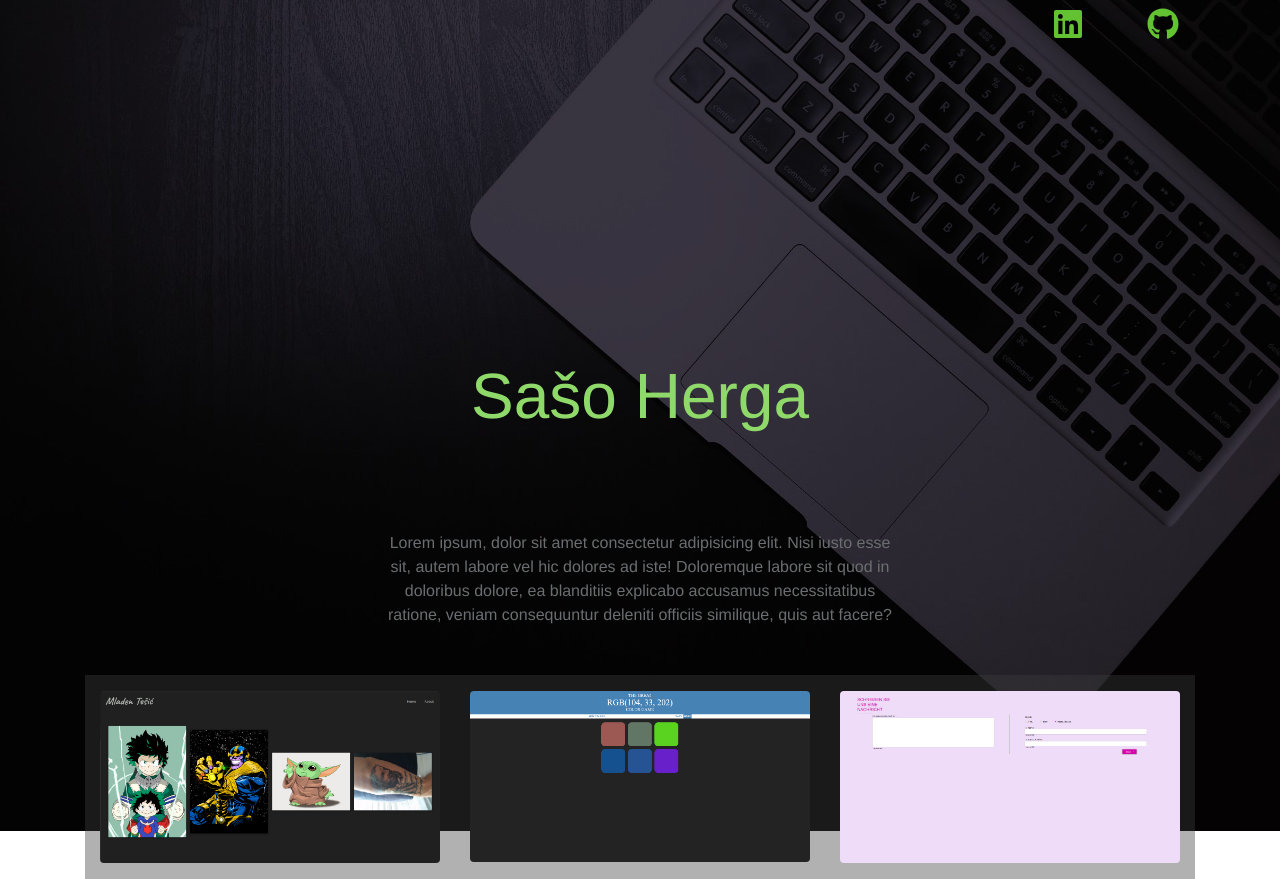
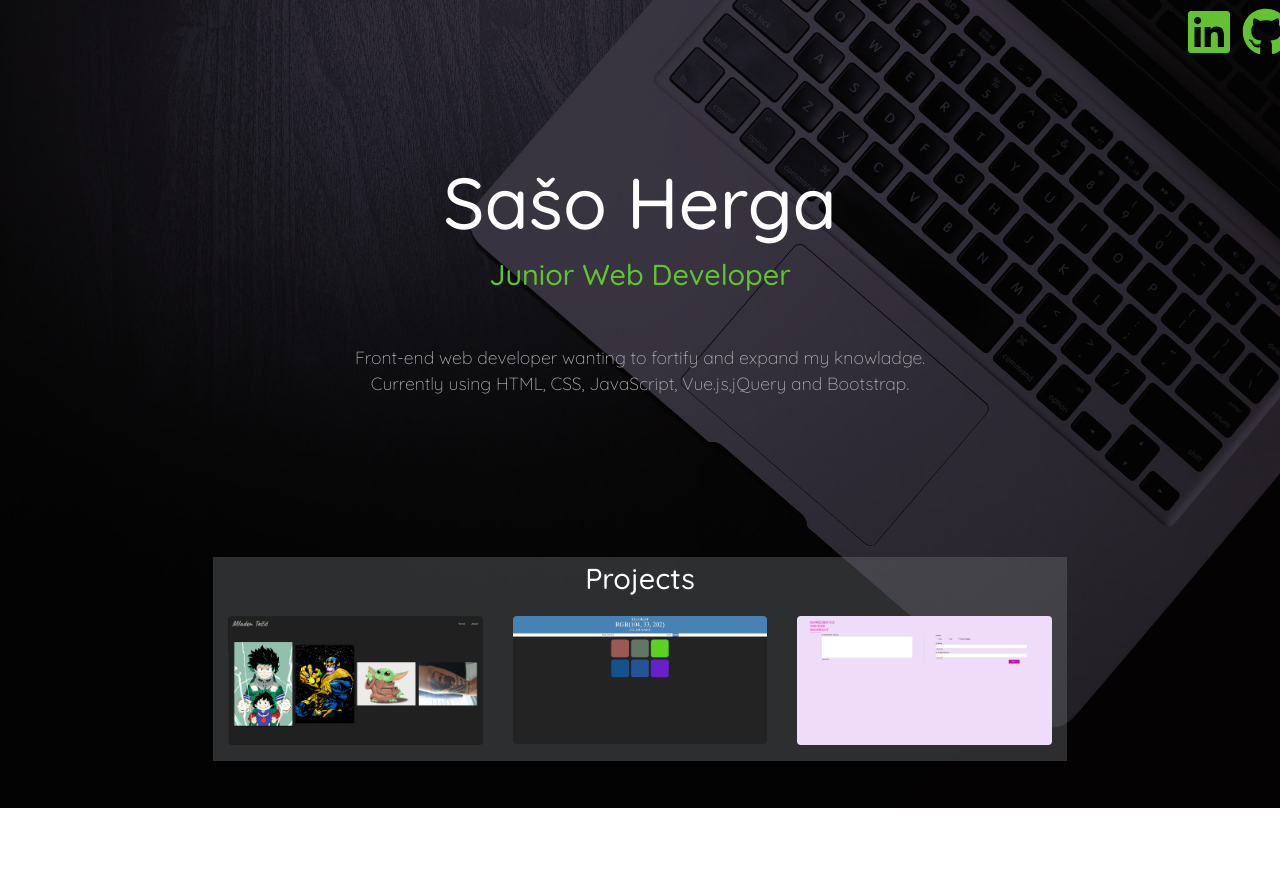
Before and after one commit to HergaS/HergaS.github.io, a Vue app: page / in a window 1280 px wide. After the commit the page ends 808 px from the top, so only its background shows below. Built offline with nearby package versions, Linux system fonts and the light colour scheme.

Commit message:
Transitions + styling

```diff
--- a/package.json
+++ b/package.json
@@ -16,6 +16,7 @@
     "bootstrap-vue": "^2.3.0",
     "core-js": "^3.4.4",
     "register-service-worker": "^1.6.2",
+    "typeface-quicksand": "^1.1.3",
     "vue": "^2.6.11",
     "vue-router": "^3.1.3",
     "vuex": "^3.1.2"
--- a/src/App.vue
+++ b/src/App.vue
@@ -19,18 +19,23 @@ body{
   -moz-osx-font-smoothing: grayscale;
   text-align: center;
   color: #2c3e50;
+  font-family: 'Quicksand', sans-serif;
+  height: 100vh;
 }
-
-#nav {
-  padding: 30px;
+@media only screen and (max-width: 800px) {
+  body {
+    height: auto;
+    background-repeat: repeat-y;
+  }
 }
-
-#nav a {
-  font-weight: bold;
-  color: #2c3e50;
+.fade-appear-class{
+  opacity: 0;
 }
-
-#nav a.router-link-exact-active {
-  color: #42b983;
+.fade-appear-to-class{
+  opacity: 1;
+}
+.fade-appear-active-class{
+  transition: all 1.5s ease-in-out;
+  transition-delay: 1.8s;
 }
 </style>
--- a/src/components/Description.vue
+++ b/src/components/Description.vue
@@ -1,9 +1,16 @@
 <template>
-  <b-row class="my-5 mx-auto">
-    <b-col md="6" class="description mx-auto">
-        Lorem ipsum, dolor sit amet consectetur adipisicing elit. Nisi iusto esse sit, autem labore vel hic dolores ad iste! Doloremque labore sit quod in doloribus dolore, ea blanditiis explicabo accusamus necessitatibus ratione, veniam consequuntur deleniti officiis similique, quis aut facere?
-    </b-col>
-  </b-row>
+  <transition
+      appear
+      appear-class="fade-appear-class"
+      appear-to-class="fade-appear-to-class"
+      appear-active-class="fade-appear-active-class"
+    >
+      <b-row class="my-5 mx-auto">
+        <b-col md="6" class="description mx-auto">
+            Front-end web developer wanting to fortify and expand my knowladge. Currently using HTML, CSS, JavaScript, Vue.js,jQuery and Bootstrap.
+        </b-col>
+      </b-row>
+    </transition>
 </template>
 
 <script>
@@ -13,6 +20,8 @@ export default {
 
 <style scoped>
     .description{
-       color: #6b6e70;
+       color: #adadad;
+       font-weight: 300;
+       font-size: 1.1rem;
     }
 </style>
--- a/src/components/Header.vue
+++ b/src/components/Header.vue
@@ -1,6 +1,14 @@
 <template>
-  <b-row class="hello">
-    <h1 id="title" class="mx-auto my-5">{{ msg }}</h1>
+  <b-row id="hello">
+    <h1 id="name" class="mx-auto my-2">{{ msg }}</h1>
+    <transition
+      appear
+      appear-class="fade-appear-class"
+      appear-to-class="fade-appear-to-class"
+      appear-active-class="fade-appear-active-class"
+    >
+      <b-col cols="12" id="title">Junior Web Developer</b-col>
+    </transition>
   </b-row>
 </template>
 
@@ -9,17 +17,40 @@ export default {
   name: 'Header',
   props: {
     msg: String
+  },
+  data () {
+    return {
+      name: document.getElementById('name')
+    }
   }
 }
 </script>
 
 <!-- Add "scoped" attribute to limit CSS to this component only -->
 <style scoped>
-  .hello{
-    margin-top: 20%;
+  #hello{
+    margin-top: 5%;
+  }
+  #name{
+    color: white;
+    font-size: 4.5rem;
+    font-weight: 500;
+    animation: nameAnimate 1.5s ease-in-out;
   }
   #title{
-    font-size: 4rem;
-    color: #8fd96a;
+    color: #62c232;
+    font-size: 1.8rem;
+    font-weight: 500;
+  }
+  @keyframes nameAnimate {
+    0% {
+      font-size: 0;
+    }
+    50% {
+      font-size: 7rem;
+    }
+    100% {
+      font-size: 4.5rem;
+    }
   }
 </style>
--- a/src/components/Icons.vue
+++ b/src/components/Icons.vue
@@ -1,16 +1,27 @@
 <template>
+    <transition
+      appear
+      appear-class="fade-appear-class"
+      appear-to-class="fade-appear-to-class"
+      appear-active-class="fade-appear-active-class"
+    >
       <b-row class="icon-container" align-h="end">
-      <b-col cols="1">
+        <b-col cols="4" xl="1">
+            <b-row>
+                <b-col cols="5" lg="6" class="icon-col">
                     <b-link href="https://www.linkedin.com/in/sa%C5%A1o-herga-b0a106196/" target="_blank">
-              <font-awesome-icon :icon="['fab', 'linkedin']" size="2x" class="icons" />
+                        <font-awesome-icon :icon="['fab', 'linkedin']" size="3x" class="icons" />
                     </b-link>
                 </b-col>
-      <b-col cols="1">
+                <b-col cols="5" lg="6" class="icon-col">
                     <b-link href="https://github.com/HergaS" target="_blank">
-              <font-awesome-icon :icon="['fab', 'github']" size="2x" class="icons" />
+                        <font-awesome-icon :icon="['fab', 'github']" size="3x" class="icons" />
                     </b-link>
                 </b-col>
             </b-row>
+        </b-col>
+      </b-row>
+    </transition>
 </template>
 
 <script>
@@ -25,10 +36,10 @@ export default {
 }
 .icons{
   transition: 0.5s ease-in-out;
-  color: #62c232
+  color: #62c232;
 }
 .icons:hover{
-  font-size: 2.5em;
+  font-size: 3.5em;
   color: #8fd96a;
 }
 </style>
--- a/src/components/Projects.vue
+++ b/src/components/Projects.vue
@@ -1,10 +1,23 @@
 <template>
-  <b-row class="image-container my-5 mx-auto">
+  <transition
+      appear
+      appear-class="fade-appear-class"
+      appear-to-class="fade-appear-to-class"
+      appear-active-class="fade-appear-active-class"
+    >
+      <b-row class="proj-position">
+        <b-col
+          class="image-container mx-auto"
+          cols="12"
+          md="10"
+          xl="8"
+        >
+          <b-row>
+            <b-col cols="12" id="proj" @click="scrollTo">Projects</b-col>
             <b-col
               class="my-3 mx-auto"
               cols="12"
-      md="6"
-      lg="4"
+              md="4"
               v-for='project in projects' :key='project.id'
             >
               <b-link :href="project.link" target="_blank">
@@ -18,6 +31,9 @@
               </b-link>
             </b-col>
           </b-row>
+        </b-col>
+      </b-row>
+    </transition>
 </template>
 
 <script>
@@ -26,19 +42,39 @@ export default {
     projects () {
       return this.$store.getters.projects
     }
+  },
+  methods: {
+    scrollTo () {
+      const el = this.$el.getElementsByClassName('images')[0]
+      if (el) {
+        el.scrollIntoView()
+      }
+    }
   }
 }
 </script>
 
 <style scoped>
+    #proj{
+      color: white;
+      font-size: 1.8rem;
+      font-weight: 500;
+    }
+    .proj-position{
+      margin-top: 20vh;
+    }
     .images{
       max-width: 100%;
+    }
+    .images:hover{
+      transition: 0.5s;
+      box-shadow: 5px 4px 20px 2px rgba(0, 0, 0, 0.2), 0 6px 8px 3px rgba(98, 194, 50, 0.9);
     }
     .image-container{
       position: relative;
     }
     .image-container::after{
-      background-color: #3d3d3d;
+      background-color: #6b6e70;
       content : "";
       display: block;
       position: absolute;
--- a/src/main.js
+++ b/src/main.js
@@ -5,6 +5,7 @@ import './registerServiceWorker'
 import router from './router'
 import store from './store'
 import { BootstrapVue, BootstrapVueIcons } from 'bootstrap-vue'
+import 'typeface-quicksand'
 
 import 'bootstrap/dist/css/bootstrap.css'
 import 'bootstrap-vue/dist/bootstrap-vue.css'
--- a/src/views/Home.vue
+++ b/src/views/Home.vue
@@ -1,9 +1,9 @@
 <template>
-  <b-container fluid="sm" class="home">
+  <b-container fluid="" class="home">
     <Icons />
     <Header msg="Sašo Herga"/>
     <Description />
-    <Projects />
+    <Projects align-v="end" />
   </b-container>
 </template>
 
@@ -27,6 +27,6 @@ export default {
 
 <style scoped>
   .home{
-    vertical-align: middle;
+    height: 100vh;
   }
 </style>
```
Also changed, not shown: 1 other file (tests, documents, lock files or other folders). Lines whose indentation alone changed are shown as unchanged.
